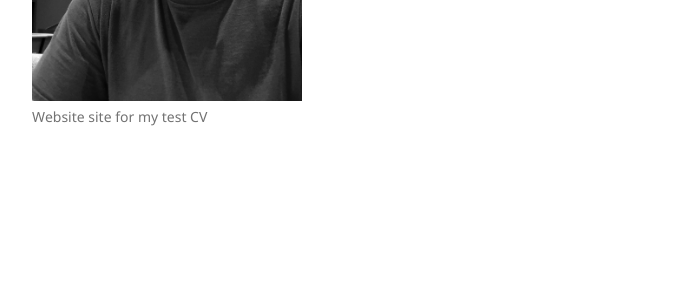
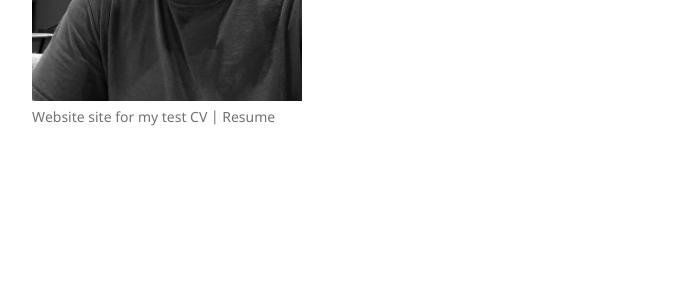
Before and after one commit to tewynkoop/TylerWynkoop, a Jekyll site: the page built from another-page.md, in a window 1280 px wide. Shown: the part 333-633 px from the top of the page, without its empty margins (178-871 px from the left). Built offline with Jekyll 4.4.1, drawn with Linux system fonts in a browser that asks for light colours; our own code applies the rules of GitHub Pages for plain Markdown files.

Commit message:
Update default.html

```diff
--- a/_layouts/default.html
+++ b/_layouts/default.html
@@ -21,7 +21,7 @@
           <img src="{{site.logo | relative_url}}" alt="Logo" />
         {% endif %}
 
-        <p>{{ site.description | Resume }}</p>
+        <p>{{ site.description}} | Resume</p>
 
         <!-- {% if site.github.is_project_page %}
         <p class="view"><a href="{{ site.github.repository_url }}">View the Project on GitHub <small>{{ site.github.repository_nwo }}</small></a></p>
```
